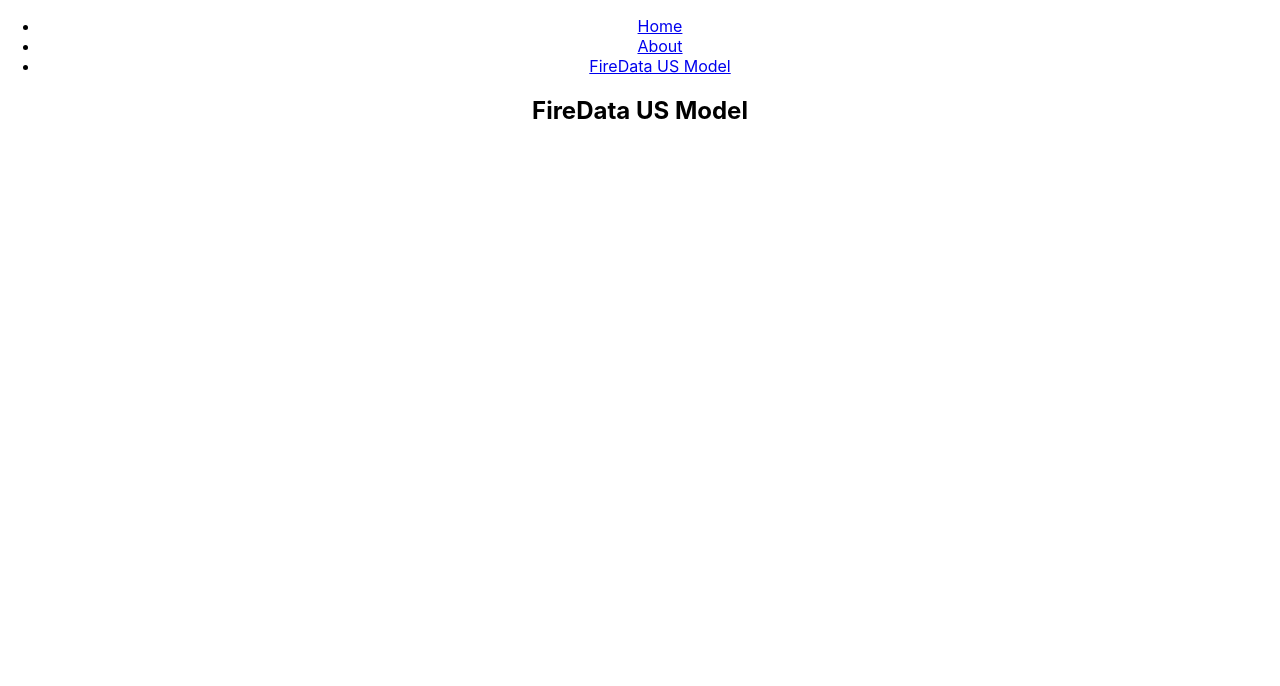
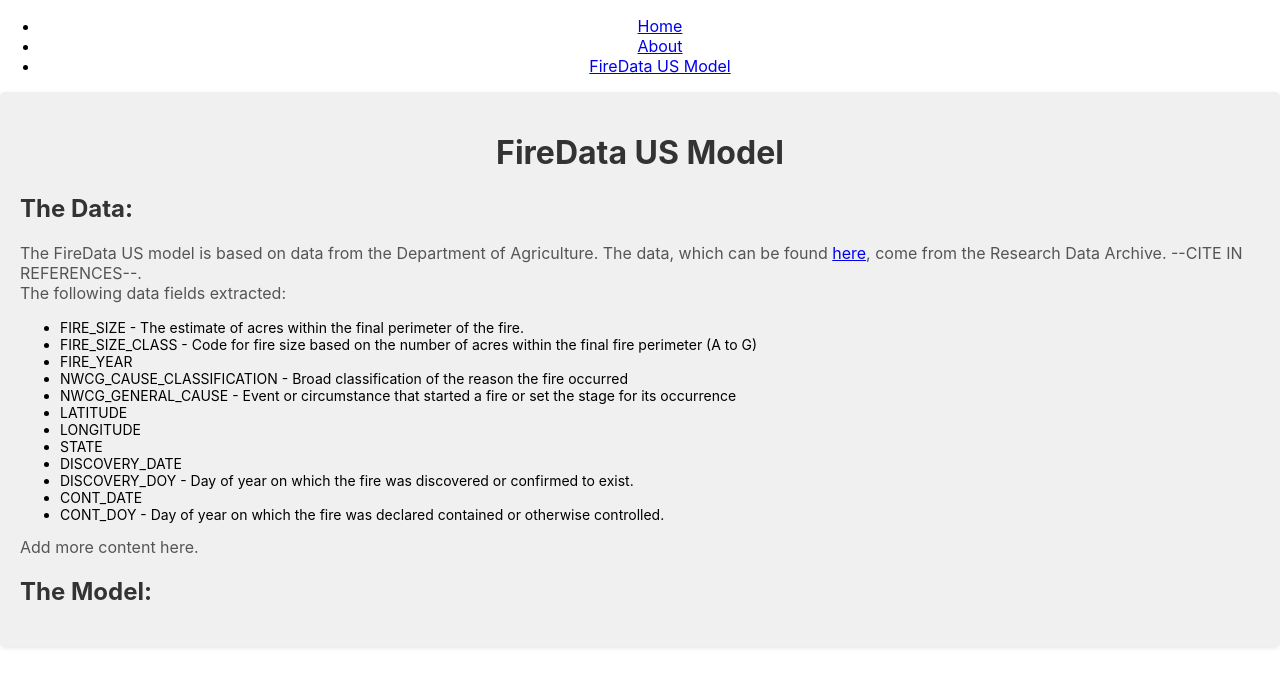
Before and after one commit to sigma31/ec464-website, a React (Create React App) app: page /firedata-us in a window 1280 px wide. Shown: the top 686 px of the page. Built offline with nearby package versions, Linux system fonts and the light colour scheme.

Commit message:
Added Data Info and styles

```diff
--- a/src/components/FireDataUS.js
+++ b/src/components/FireDataUS.js
@@ -1,11 +1,67 @@
 import React from 'react';
 
 const FireDataUS = () => {
+    const containerStyle = {
+        padding: '20px',
+        backgroundColor: '#f0f0f0',
+        borderRadius: '5px',
+        boxShadow: '0 2px 5px rgba(0, 0, 0, 0.1)',
+    };
+
+    const headingStyle = {
+        color: '#333',
+    };
+
+    const subheadingStyle = {
+        color: '#333',
+        textAlign: 'left',
+    }
+
+    const paragraphStyle = {
+        fontSize: '16px',
+        color: '#555',
+        marginTop: '10px',
+        textAlign: 'left',
+    };
+
+    const listStyle = {
+        fontSize: '14px',
+        textAlign: 'left',
+    }
+
     return (
-        <div>
-            <h2>FireData US Model</h2>
-            <p></p>
-            <p></p>
+        <div style={containerStyle}>
+            <h1 style={headingStyle}>FireData US Model</h1>
+            <h2 style={subheadingStyle}>The Data:</h2>
+            <div>
+                <p style={paragraphStyle}>
+                    The FireData US model is based on data from the Department of Agriculture. The data, which can be found <a href="https://www.fs.usda.gov/rds/archive/catalog/RDS-2013-0009.6" target="_blank" rel="noopener noreferrer">here</a>, come from the Research Data Archive. --CITE IN REFERENCES--.<br />
+                    The following data fields extracted:
+                </p>
+                <ul style={listStyle}>
+                    <li>FIRE_SIZE - The estimate of acres within the final perimeter of the fire.</li>
+                    <li>FIRE_SIZE_CLASS - Code for fire size based on the number of acres within the final fire perimeter (A to G)</li>
+                    <li>FIRE_YEAR</li>
+                    <li>NWCG_CAUSE_CLASSIFICATION - Broad classification of the reason the fire occurred</li>
+                    <li>NWCG_GENERAL_CAUSE - Event or circumstance that started a fire or set the stage for its occurrence</li>
+                    <li>LATITUDE</li>
+                    <li>LONGITUDE</li>
+                    <li>STATE</li>
+                    <li>DISCOVERY_DATE</li>
+                    <li>DISCOVERY_DOY - Day of year on which the fire was discovered or confirmed to exist.</li>
+                    <li>CONT_DATE</li>
+                    <li>CONT_DOY - Day of year on which the fire was declared contained or otherwise controlled.</li>
+                </ul>
+            </div>
+            <p style={paragraphStyle}>
+                Add more content here.
+            </p>
+            <h2 style={subheadingStyle}>The Model:</h2>
+            <div>
+                <p>
+
+                </p>
+            </div>
         </div>
     );
 }
```
